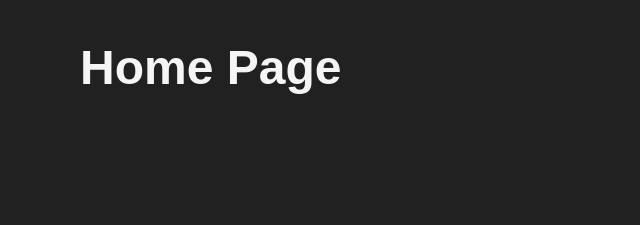
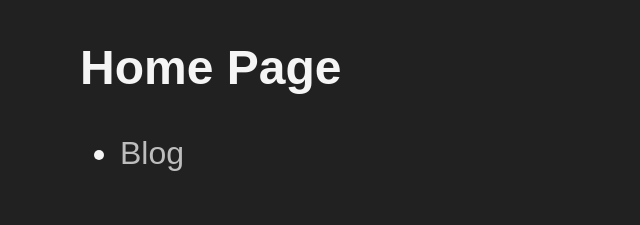
Before and after one commit to arashmanteghi/frontcastnextjs, a Next.js app: page / in a window 1280 px wide. Shown: the top 225 px of the page, without its empty margins (0-640 px from the left). Built offline with nearby package versions, Linux system fonts and the light colour scheme.

Commit message:
12-link-component

```diff
--- a/pages/index.js
+++ b/pages/index.js
@@ -1,7 +1,12 @@
+import Link from 'next/link';
+
 function HomePage() {
   return (
     <div>
       <h2>Home Page</h2>
+      <ul>
+        <li><Link href="/blog/posts">Blog</Link></li>
+      </ul>
     </div>
   )
 }
```
